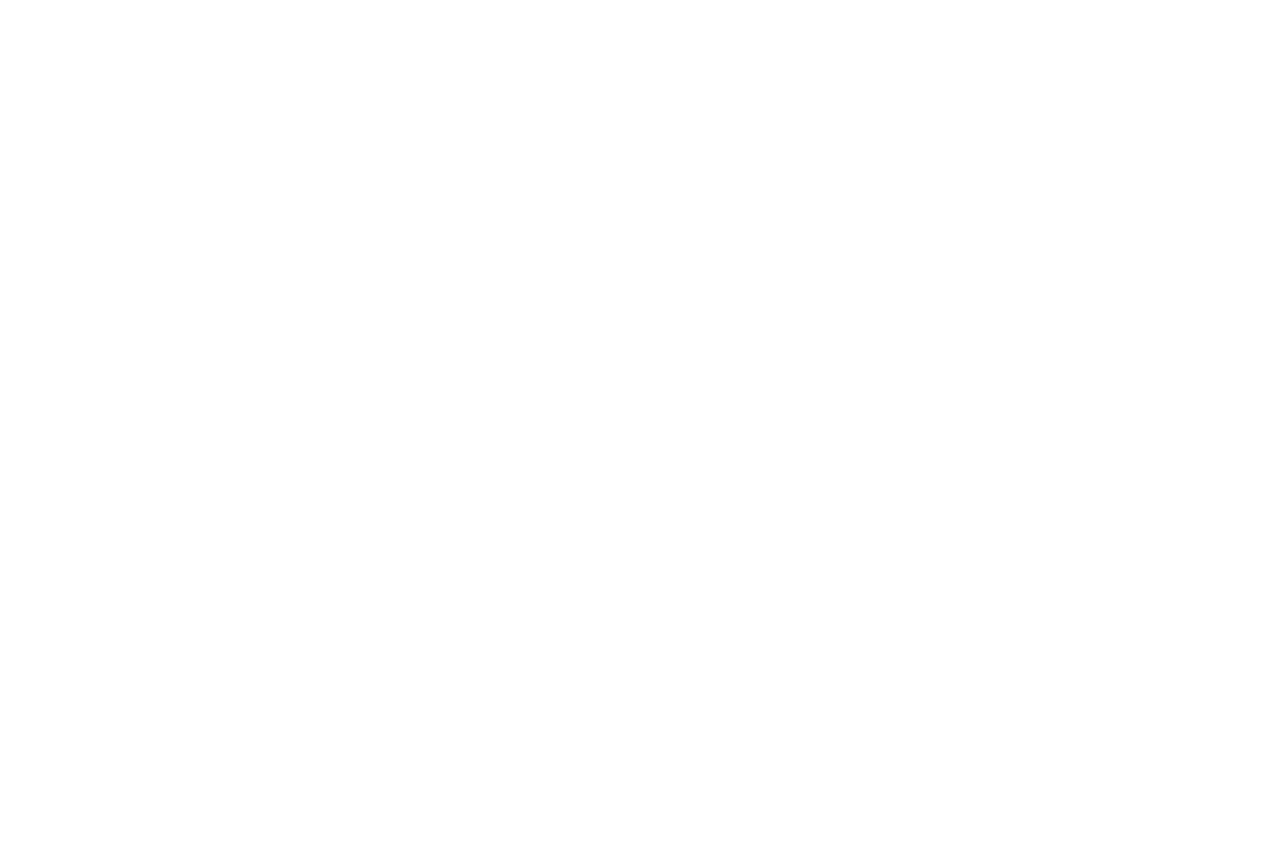
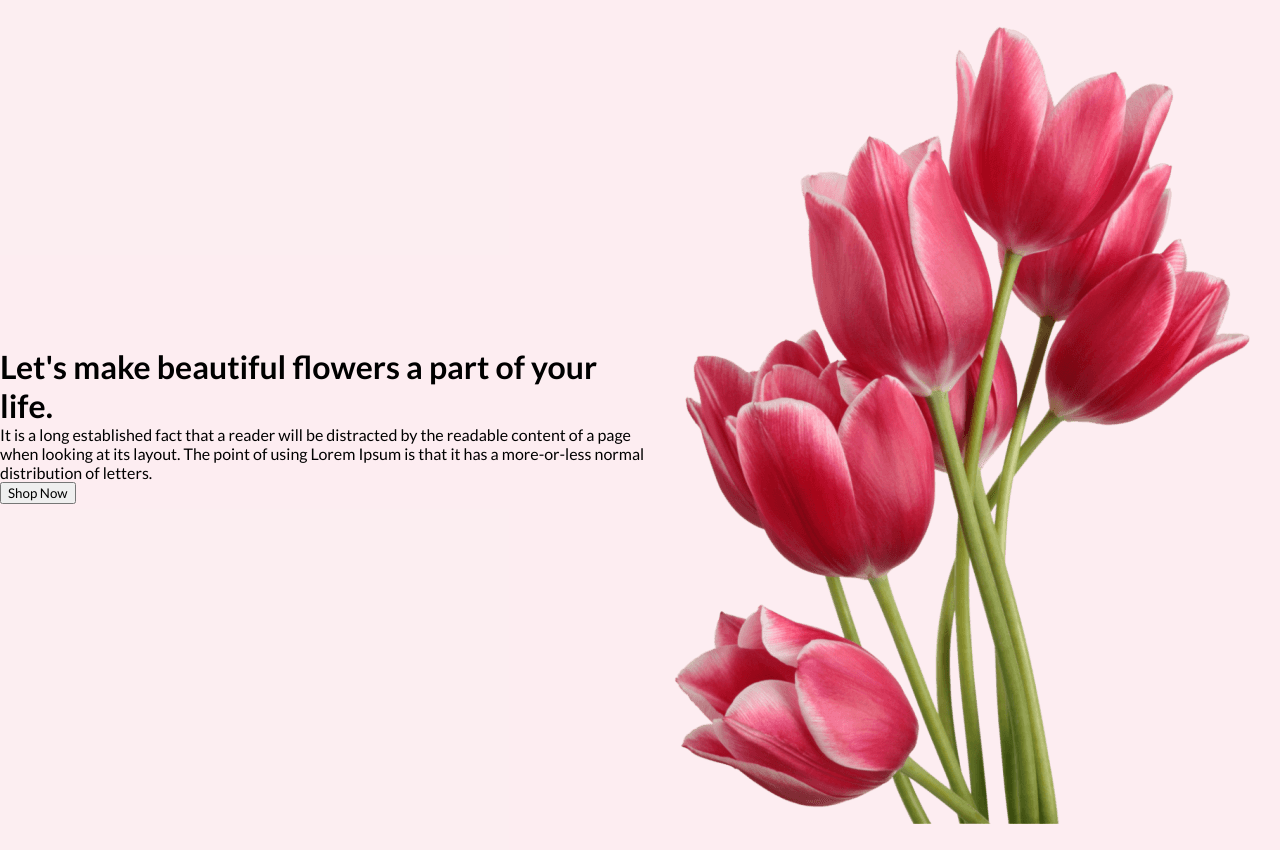
Before and after one commit to ShahreyarRafi/flower-shop-assignment, a plain HTML site: page index.html in a window 1280 px wide. Before the commit the page ends 800 px from the top, so only its background shows below. Drawn offline with Linux system fonts and the light colour scheme.

Commit message:
structured header portion

```diff
--- a/index.html
+++ b/index.html
@@ -1,12 +1,40 @@
 <!DOCTYPE html>
 <html lang="en">
+
 <head>
     <meta charset="UTF-8">
     <meta name="viewport" content="width=device-width, initial-scale=1.0">
     <title>Flower shop</title>
+    <link rel="preconnect" href="https://fonts.googleapis.com">
+    <link rel="preconnect" href="https://fonts.gstatic.com" crossorigin>
+    <link href="https://fonts.googleapis.com/css2?family=Lato:wght@400;700;900&display=swap" rel="stylesheet">
     <link rel="stylesheet" href="style/style.css">
 </head>
+
 <body>
+    <header>
+        <div class="header">
+            <div class="header-description">
+                <h1>Let's make beautiful flowers a part of your life.</h1>
+                <p>
+                    It is a long established fact that a reader will be distracted by the readable content of a page
+                    when looking at its layout. The point of using Lorem Ipsum is that it has a more-or-less normal
+                    distribution of letters.
+                </p>
+                <button>Shop Now</button>
+            </div>
+            <div class="header-image">
+                <img src="assets/pngwing 10.png" alt="">
+            </div>
 
+        </div>
+    </header>
+    <main>
+
+    </main>
+    <footer>
+
+    </footer>
 </body>
+
 </html>
--- a/style/style.css
+++ b/style/style.css
@@ -0,0 +1,17 @@
+* {
+    margin: 0px;
+}
+
+/* Fonts */
+* {
+    font-family: 'Lato', sans-serif;
+}
+
+/* header */
+.header {
+    background-color: rgba(229, 84, 115, 0.10);
+    ;
+    height: 850px;
+    display: flex;
+    align-items: center;
+}
```
